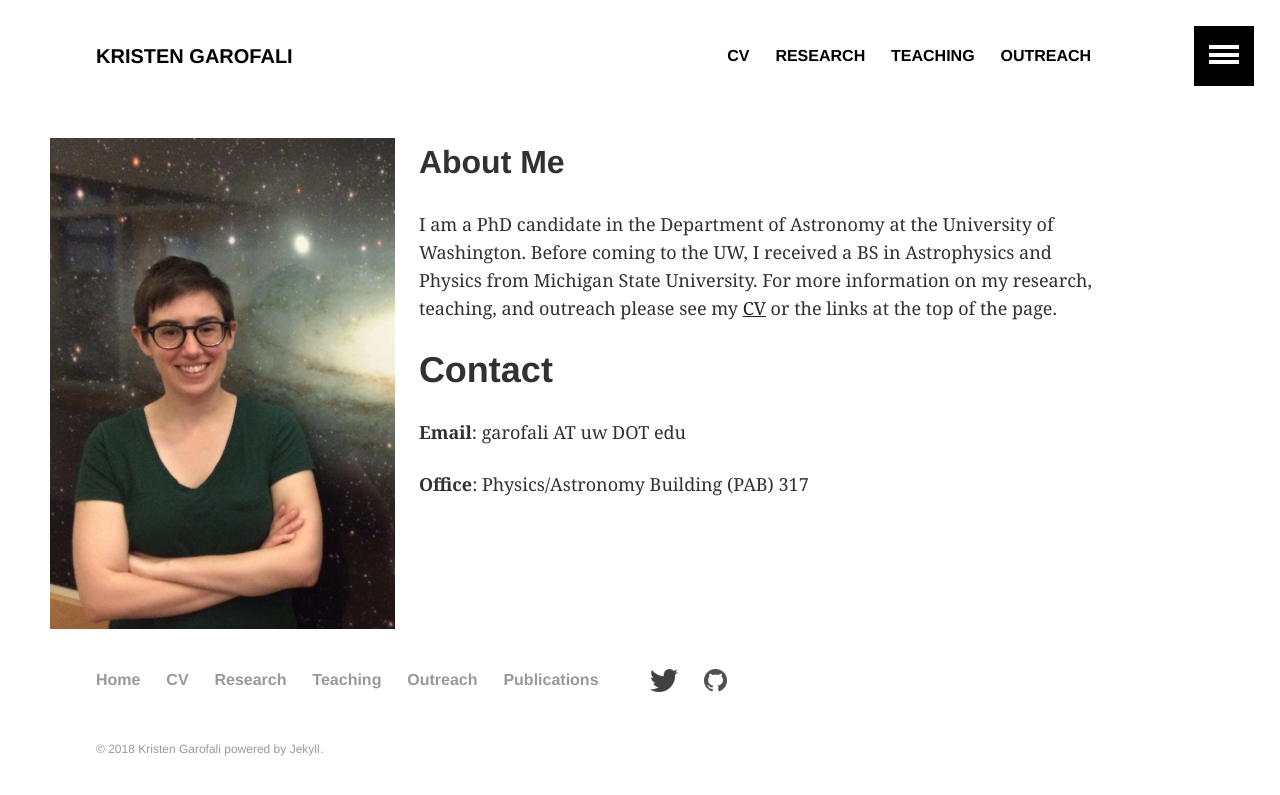
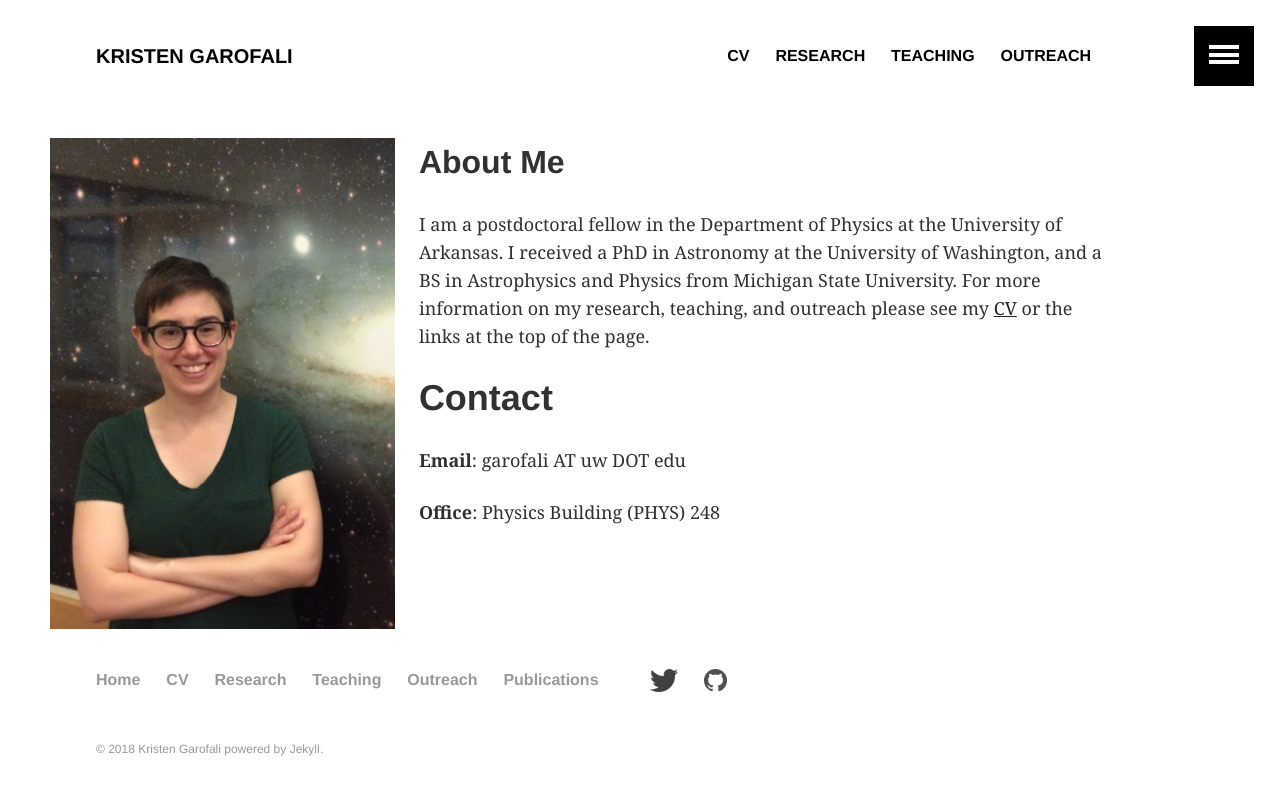
Before and after one commit to kgarofali/kgarofali.github.io, a Jekyll site: the page built from index.md, in a window 1280 px wide. Shown: the top 795 px of the page. Built offline with Jekyll 4.4.1, drawn with Linux system fonts in a browser that asks for light colours.

Commit message:
postdoc updates

```diff
--- a/index.md
+++ b/index.md
@@ -14,10 +14,10 @@ layout: default
 
 ## About Me
 <p style='text-align: left; padding-right: 150px'>
-I am a PhD candidate in the Department of Astronomy at the University of Washington. Before coming to the UW, I received a BS in Astrophysics and Physics from Michigan State University. For more information on my research, teaching, and outreach please see my <a href="docs/grad_CV.pdf">CV</a> or the links at the top of the page.</p>
+I am a postdoctoral fellow in the Department of Physics at the University of Arkansas. I received a PhD in Astronomy at the University of Washington, and a BS in Astrophysics and Physics from Michigan State University. For more information on my research, teaching, and outreach please see my <a href="docs/grad_CV.pdf">CV</a> or the links at the top of the page.</p>
 
 # Contact
 
 **Email**: garofali AT uw DOT edu
 
-**Office**: Physics/Astronomy Building (PAB) 317
+**Office**: Physics Building (PHYS) 248
```
Also changed, not shown: outreach.md (+1 -1 lines), teaching.md (+1 -2 lines), research.md (line endings or trailing spaces), 1 other file.
